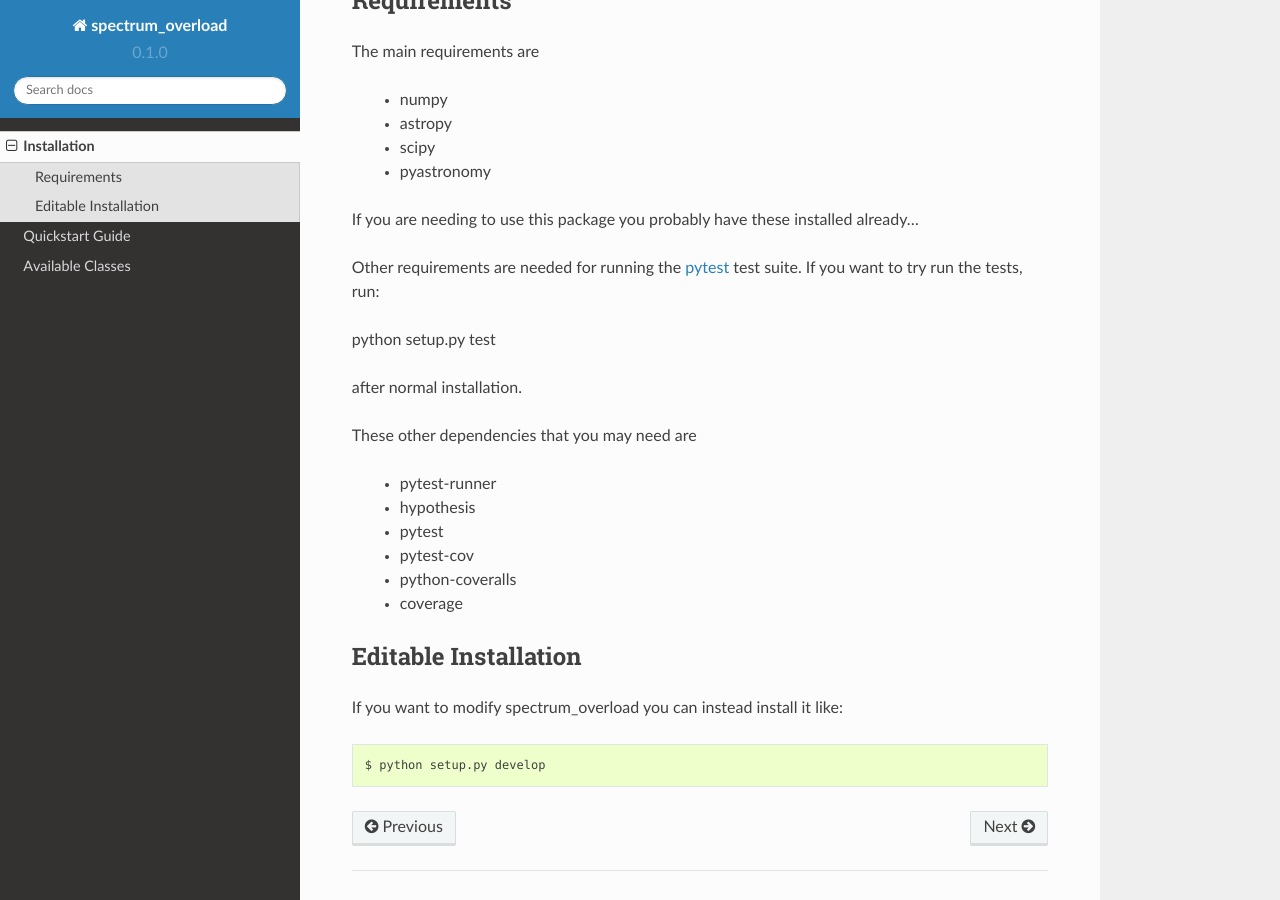
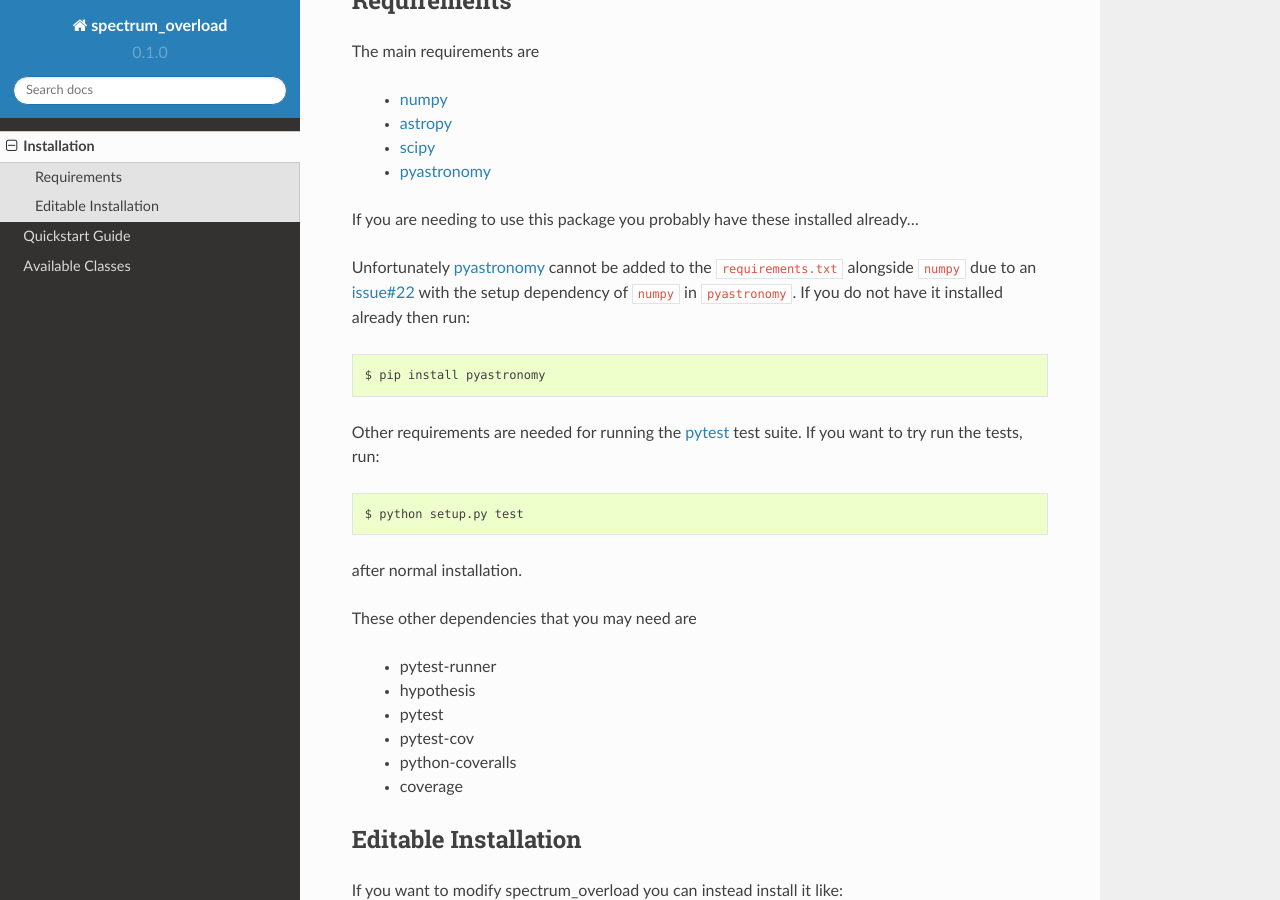
Before and after one commit to jason-neal/spectrum_overload, a Sphinx documentation site: the page built from docs/installation.rst, in a window 1280 px wide and 900 px high, scrolled down 773 px. Built offline with Sphinx 7.4.7 and the Read the Docs theme 2.0.0, drawn with Linux system fonts in a browser that asks for light colours.

Commit message:
Update requirements regarding pyastronomy.

```diff
--- a/docs/installation.rst
+++ b/docs/installation.rst
@@ -34,17 +34,22 @@ Requirements
 ============
 The main requirements are
 
-    - numpy
-    - astropy
-    - scipy
-    - pyastronomy
+    - `numpy <https://www.numpy.org/>`_
+    - `astropy <https://www.astropy.org/>`_
+    - `scipy <https://www.scipy.org/>`_
+    - `pyastronomy <http://www.hs.uni-hamburg.de/DE/Ins/Per/Czesla/PyA/PyA/index.html>`_
 
 If you are needing to use this package you probably have these installed already...
+
+Unfortunately `pyastronomy <http://www.hs.uni-hamburg.de/DE/Ins/Per/Czesla/PyA/PyA/index.html>`_ cannot be added to the ``requirements.txt`` alongside ``numpy`` due to an `issue#22 <https://github.com/sczesla/PyAstronomy/issues/22>`_ with the setup dependency of ``numpy`` in ``pyastronomy``.
+If you do not have it installed already then run::
+
+    $ pip install pyastronomy
 
 Other requirements are needed for running the `pytest <https://docs.pytest.org/en/latest/>`_ test suite.
 If you want to try run the tests, run::
 
-python setup.py test
+    $ python setup.py test
 
 after normal installation.
 
```
